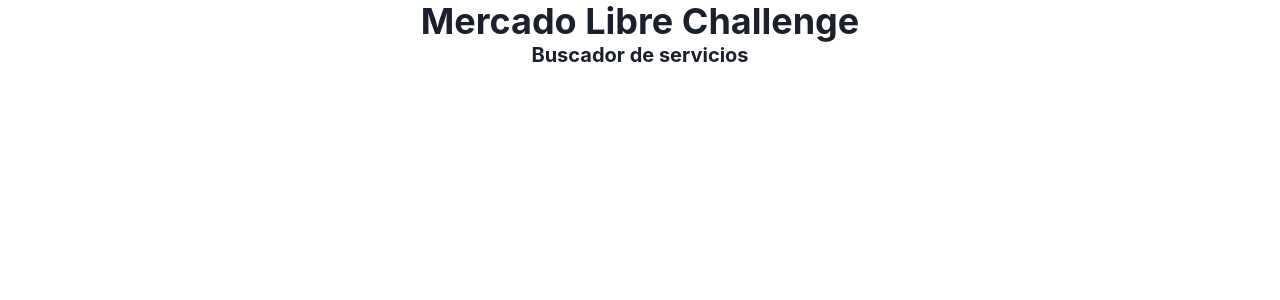
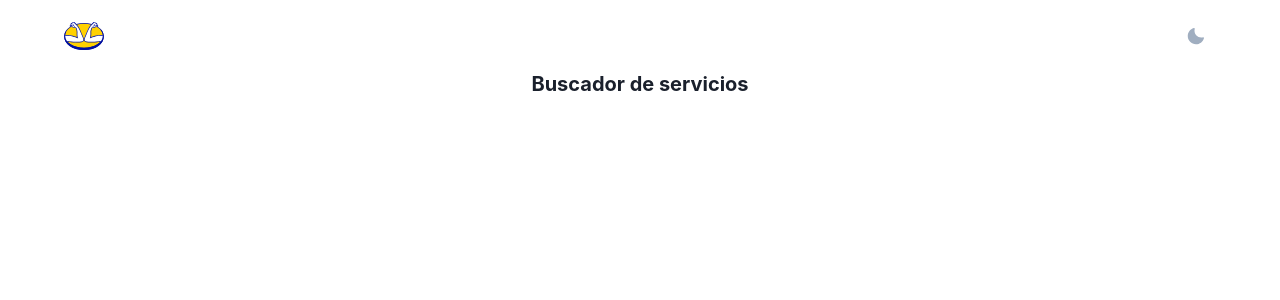
Before and after one commit to davidhfabian/challenge-devtools, a React (Create React App) app in the folder client/: page / in a window 1280 px wide. Shown: the top 300 px of the page. Built offline with nearby package versions, Linux system fonts and the light colour scheme.

Commit message:
refactor(client-header): implement header

```diff
--- a/client/src/components/Header/Header.tsx
+++ b/client/src/components/Header/Header.tsx
@@ -1,14 +1,62 @@
-import React, { FC } from 'react'
-import { Heading } from '@chakra-ui/react'
+import { FC } from 'react'
+import {
+  chakra,
+  Flex,
+  HStack,
+  IconButton,
+  Link,
+  useColorMode,
+  useColorModeValue
+} from '@chakra-ui/react'
+import { MoonIcon, SunIcon } from '@chakra-ui/icons'
+import { MeliLogo } from 'components/MeliLogo'
 
-interface OwnProps {
-  title: string
+enum ColorMode {
+  dark = 'dark',
+  light = 'light'
 }
 
-type Props = OwnProps
+export const Header: FC = () => {
+  const { toggleColorMode: toggleMode } = useColorMode()
+  const textColorMode = useColorModeValue(ColorMode.dark, ColorMode.light)
+  const SwitchIcon = useColorModeValue(MoonIcon, SunIcon)
 
-export const Header: FC<Props> = ({ title = '' }) => {
   return (
-    <Heading>{title}</Heading>
+    <chakra.header
+      w='full'
+      overflowY='hidden'
+    >
+      <chakra.div h='4.5rem' mx='auto' maxW='1200px'>
+        <Flex w='full' h='full' px='6' align='center' justify='space-between'>
+          <Flex align='center'>
+            <Link href='/' tabIndex={1} role='button' aria-label='Mercado Libre'>
+              <HStack>
+                <MeliLogo />
+              </HStack>
+            </Link>
+          </Flex>
+          <Flex
+            justify='flex-end'
+            w='full'
+            maxW='824px'
+            align='center'
+            color='gray.400'
+          >
+            <IconButton
+              tabIndex={2}
+              rele='button'
+              size='md'
+              fontSize='lg'
+              aria-label={`Switch to ${textColorMode} mode`}
+              variant='ghost'
+              color='current'
+              ml={{ base: '0', md: '3' }}
+              onClick={toggleMode}
+              icon={<SwitchIcon />}
+            />
+          </Flex>
+        </Flex>
+      </chakra.div>
+    </chakra.header>
   )
 }
```
